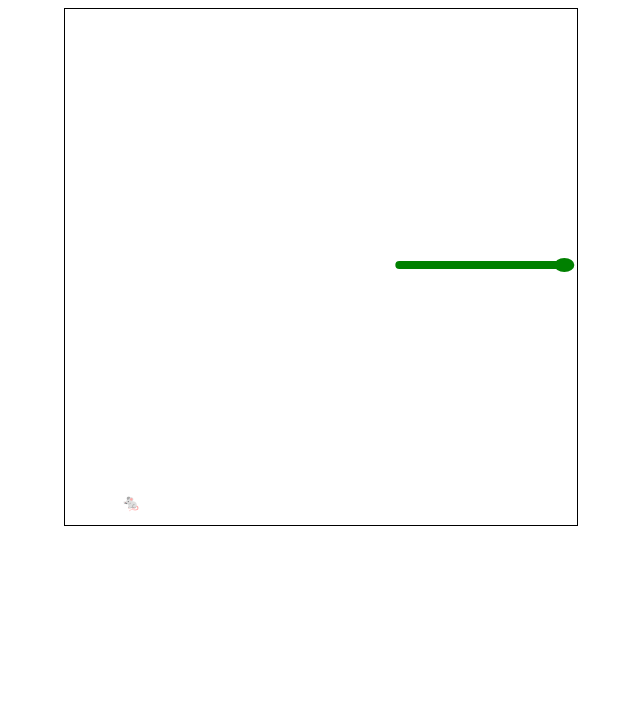
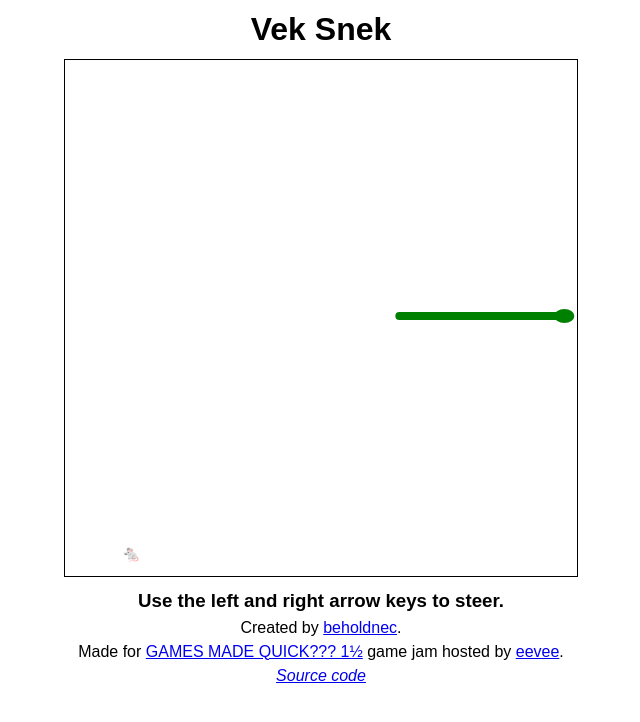
Before and after one commit to beholdnec/snek, a plain HTML site: page index.html in a window 1280 px wide. Shown: the whole page, without its empty margins (319-959 px from the left). Drawn offline with Linux system fonts and the light colour scheme.

Commit message:
Add instructions and author notes to html page.

```diff
--- a/index.html
+++ b/index.html
@@ -6,8 +6,15 @@
     <script defer="" src="out.js"></script>
   </head>
   <body>
+    <h1>Vek Snek</h1>
     <div id="wrapper">
-      <canvas id="canvas" width="512" height="512"></canvas>
+      <canvas id="canvas" width="512" height="512">
+        Sorry, your browser might not support this game.
+      </canvas>
     </div>
+    <h3>Use the left and right arrow keys to steer.</h3>
+    <p>Created by <a href="https://beholdnec.itch.io/">beholdnec</a>.</p>
+    <p>Made for <a href="https://itch.io/jam/games-made-quick-one-and-a-half">GAMES MADE QUICK??? 1½</a> game jam hosted by <a href="https://eevee.itch.io/">eevee</a>.</p>
+    <p><i><a href="https://github.com/beholdnec/snek">Source code</a></i></p>
   </body>
 </html>
--- a/style.css
+++ b/style.css
@@ -1,3 +1,9 @@
+p, h1, h2, h3 {
+  text-align: center;
+  font-family: sans-serif;
+  line-height: 0.5;
+}
+
 #wrapper {
   width: 512px;
   margin: auto;
```
